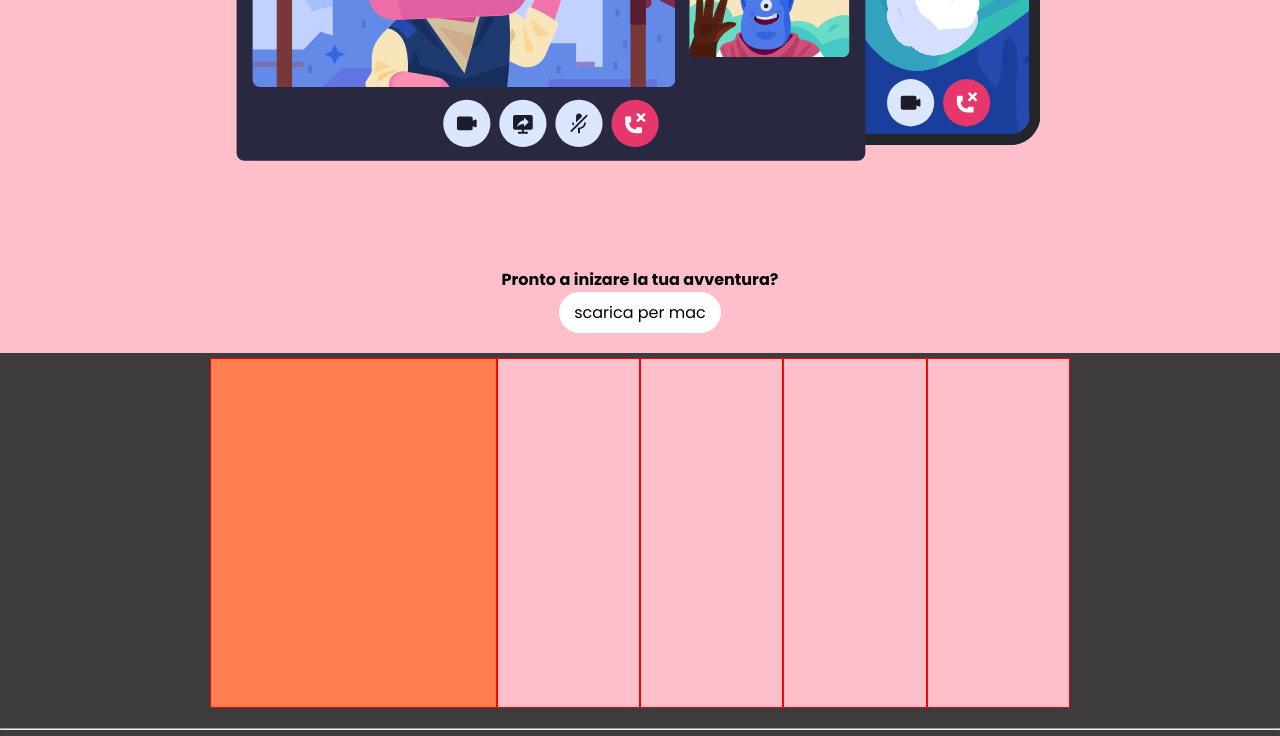
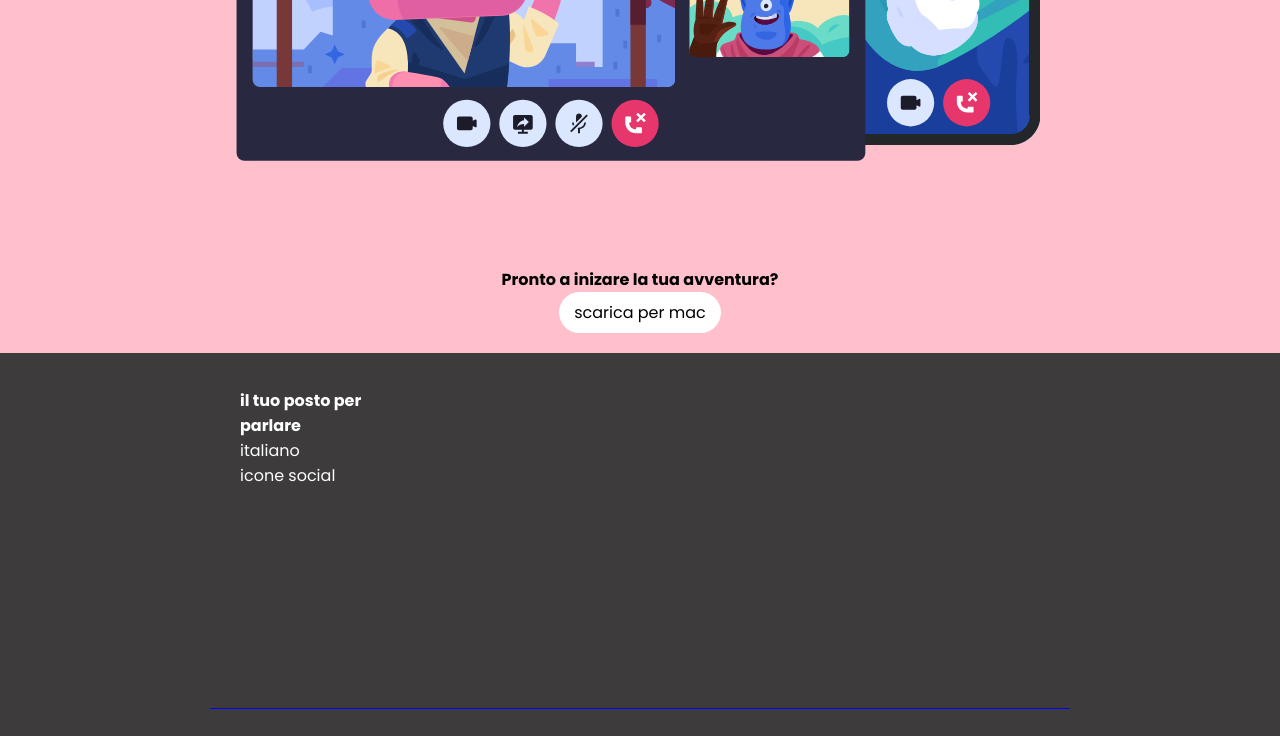
Before and after one commit to Leonardo-Corazzini/htmlcss-discord, a plain HTML site: page index.html in a window 1280 px wide. Shown: the part 2059-2795 px from the top of the page. Drawn offline with Linux system fonts and the light colour scheme.

Commit message:
add style to footer

```diff
--- a/css/app.css
+++ b/css/app.css
@@ -66,15 +66,15 @@ img {
     background-color: green;
 }
 .col-32{
-    background-color: coral;
+
     min-height: 350px;
-    border: 1px solid red;
+
     flex-basis: calc(100% /6*2);
 }
 .col-16{
-    background-color: pink;
+
     min-height: 350px;
-    border: 1px solid red;
+
     flex-basis: calc(100% / 6);
 }
 
@@ -165,3 +165,10 @@ img {
 .section-layout-7 .footer-conteiner{
     padding: 10px 20px 0px;
 }
+.row.contact{
+    border-bottom: 1px solid blue;
+}
+.contact > div{
+    padding: 30px;
+    color: white;
+}
--- a/index.html
+++ b/index.html
@@ -89,8 +89,12 @@
     <footer>
         <section class="section-layout-6">
             <div class="footer-conteiner">
-                <div class="row">
-                    <div class="col-32"></div>
+                <div class="row contact">
+                    <div class="col-32">
+                        <h4>il tuo posto per <br> parlare</h4>
+                        <div>italiano</div>
+                        <div>icone social</div>
+                    </div>
                     <div class="col-16"></div>
                     <div class="col-16"></div>
                     <div class="col-16"></div>
@@ -99,7 +103,7 @@
             </div>
 
         </section>
-        <hr>
+
         <section class="section-layout-7">
             <div class="footer-conteiner">
                 <div class="row">
```
